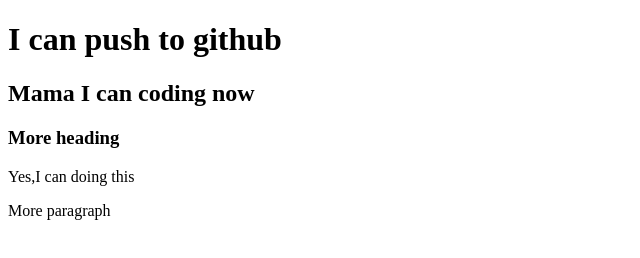
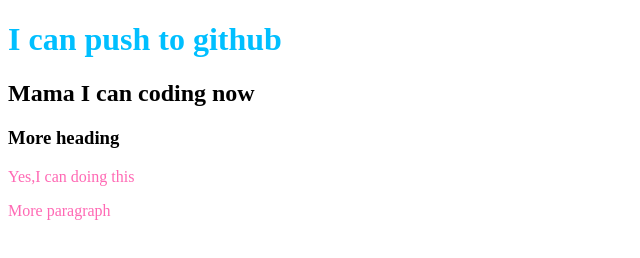
Before and after one commit to ShamimHassan/my-first-repo, a plain HTML site: page Index.html in a window 1280 px wide. Shown: the whole page, without its empty margins (0-640 px from the left). Drawn offline with Linux system fonts and the light colour scheme.

Commit message:
Added Header

```diff
--- a/Index.html
+++ b/Index.html
@@ -5,6 +5,7 @@
     <meta http-equiv="X-UA-Compatible" content="IE=edge">
     <meta name="viewport" content="width=device-width, initial-scale=1.0">
     <title>My First Github Repo"</title>
+    <link rel="stylesheet" href="style.css">
 </head>
 <body>
     <h1>I can push to github</h1>
--- /dev/null
+++ b/style.css
@@ -0,0 +1,6 @@
+h1{
+    color: deepskyblue;
+}
+P{
+    color: hotpink;
+}
```
